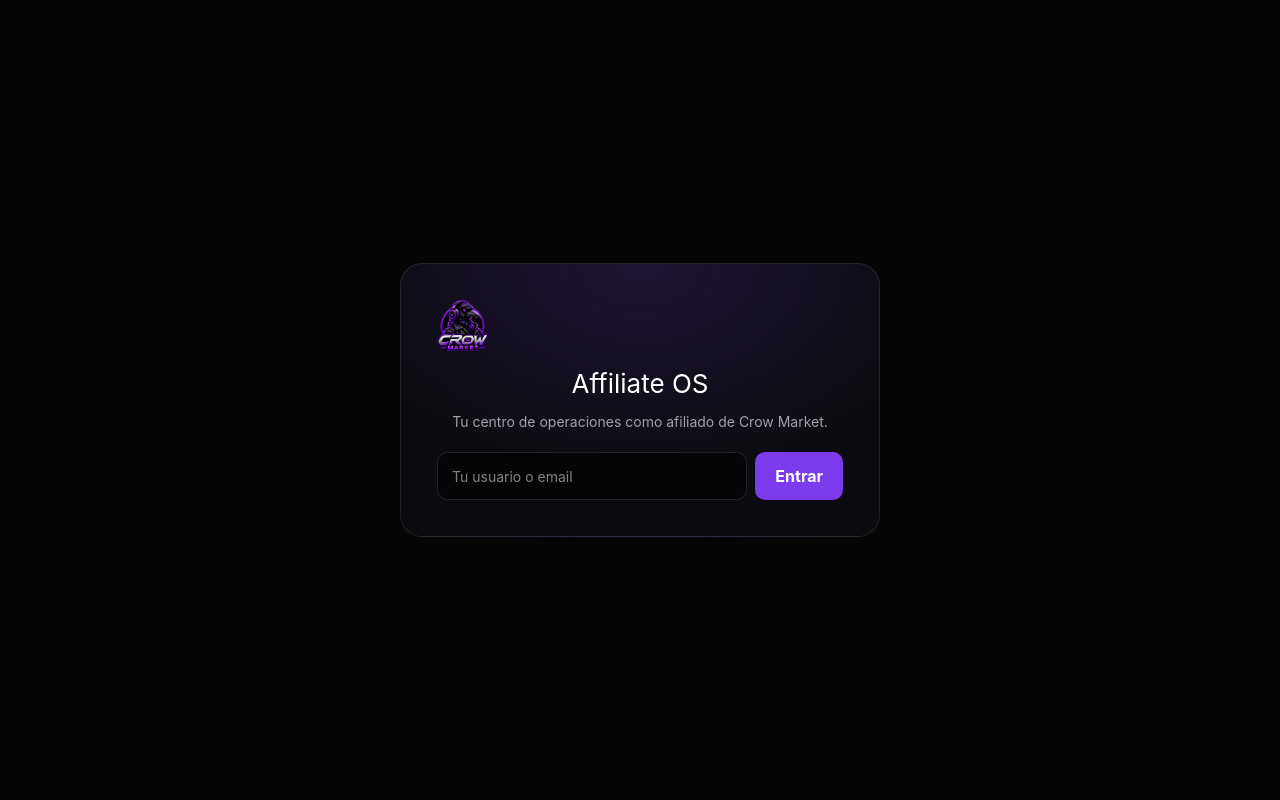
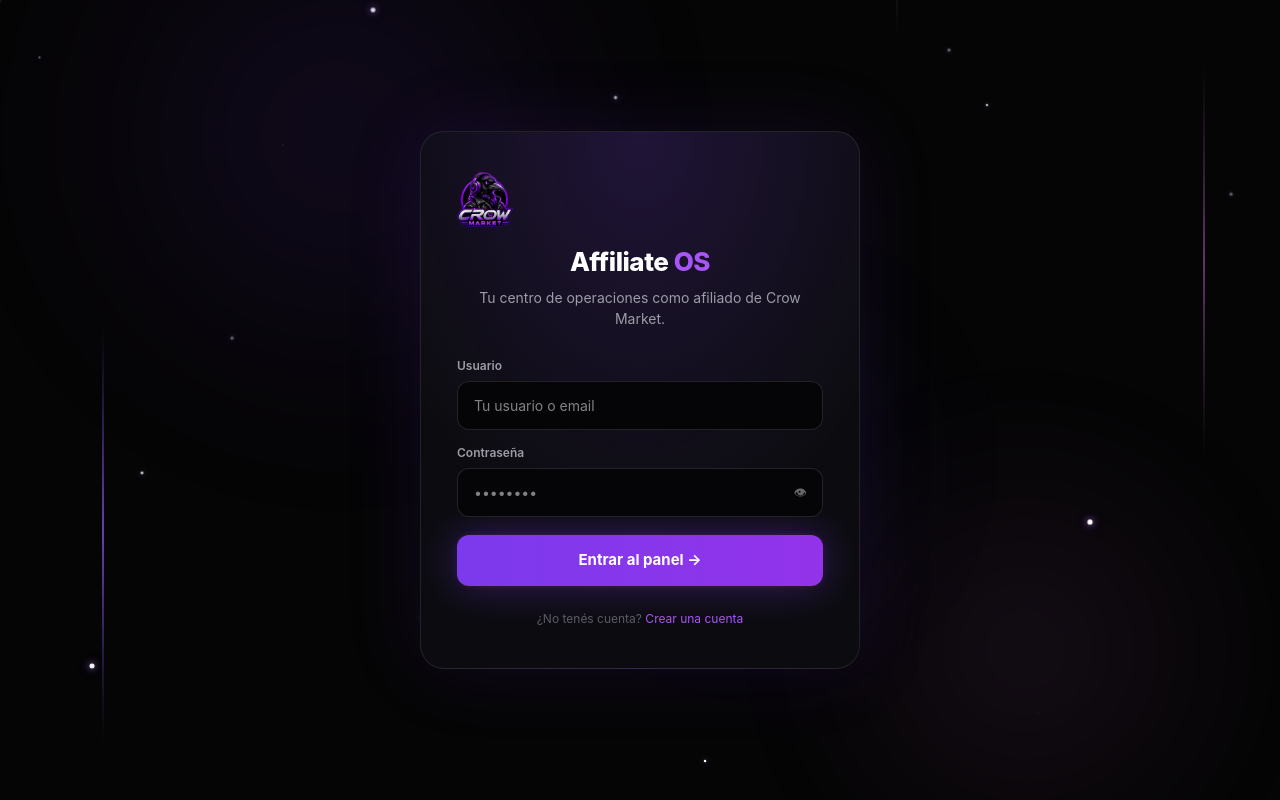
Before and after one commit to MrDeepGenius/crow, a Next.js app: page /affiliates in a window 1280 px wide. Built offline with nearby package versions, Linux system fonts and the light colour scheme.

Commit message:
Rediseñar interfaz de login del panel de afiliados
Co-authored-by: MrDeepGenius <47234644+MrDeepGenius@users.noreply.github.com>

```diff
--- a/app/affiliates/AffiliateHubClient.tsx
+++ b/app/affiliates/AffiliateHubClient.tsx
@@ -50,6 +50,7 @@ import {
 } from "./components/ui";
 import { Sparkline, AreaChart, Donut, bucketize } from "./components/charts";
 import { RewardsTab } from "./components/RewardsTab";
+import { AffiliateLogin } from "./components/AffiliateLogin";
 import { PhotoUploader } from "@/app/components/CreatorPageEditor";
 
 type Tab = "inicio" | "promotions" | "links" | "commissions" | "rewards" | "analytics" | "invites" | "team" | "saleslog" | "kit" | "referrals" | "notificaciones" | "pagos" | "settings";
@@ -155,25 +156,7 @@ export function AffiliateHubClient() {
   };
 
   if (!profile) {
-    return (
-      <ToastProvider>
-        <main style={{ minHeight: "100vh", background: C.bg, color: "#fff", fontFamily: FONT, display: "flex", alignItems: "center", justifyContent: "center", padding: "24px" }}>
-          <div className="aff-fadein" style={{ maxWidth: "480px", width: "100%", ...{ background: "radial-gradient(120% 140% at 50% 0%, rgba(124,58,237,0.16) 0%, rgba(124,58,237,0) 55%), #0c0c10" }, border: "1px solid rgba(255,255,255,0.09)", borderRadius: "22px", padding: "36px", textAlign: "center" }}>
-            <img src="/crowlogo.png" alt="Crow" style={{ width: "52px", height: "52px", objectFit: "contain", marginBottom: "12px" }} />
-            <h1 style={{ fontSize: "26px", margin: "0 0 8px" }}>Affiliate OS</h1>
-            <p style={{ color: C.muted, margin: "0 0 20px", fontSize: "14px" }}>Tu centro de operaciones como afiliado de Crow Market.</p>
-            <div style={{ display: "flex", gap: "8px" }}>
-              <label htmlFor="aff-login" style={{ position: "absolute", left: "-9999px" }}>Tu usuario o email</label>
-              <input id="aff-login" value={input} onChange={(e) => setInput(e.target.value)} onKeyDown={(e) => { if (e.key === "Enter") login(); }} placeholder="Tu usuario o email" style={{ flex: 1, background: "#050508", border: "1px solid rgba(255,255,255,0.12)", borderRadius: "10px", color: "#fff", padding: "12px 14px", fontSize: "14px", fontFamily: FONT }} />
-              <button onClick={login} className="aff-btn" style={{ padding: "12px 20px", borderRadius: "10px", border: "none", background: C.violet, color: "#fff", fontWeight: "bold", cursor: "pointer" }}>
-                Entrar
-              </button>
-            </div>
-          </div>
-        </main>
-        <style>{GLOBAL_CSS}</style>
-      </ToastProvider>
-    );
+    return <AffiliateLogin onLogin={login} />;
   }
 
   const section = SECTION_TITLES[tab];
--- /dev/null
+++ b/app/affiliates/components/AffiliateLogin.tsx
@@ -0,0 +1,213 @@
+"use client";
+
+import { useState } from "react";
+import AnimatedBackground from "@/app/components/AnimatedBackground";
+
+const FONT = '"Inter", system-ui, -apple-system, "Segoe UI", Roboto, sans-serif';
+
+export function AffiliateLogin({ onLogin }: { onLogin: (user: string) => void }) {
+  const [user, setUser] = useState("");
+  const [pass, setPass] = useState("");
+  const [showPass, setShowPass] = useState(false);
+  const [error, setError] = useState("");
+
+  const submit = (): void => {
+    if (!user.trim()) {
+      setError("Ingresá tu usuario");
+      return;
+    }
+    if (!pass.trim()) {
+      setError("Ingresá tu contraseña");
+      return;
+    }
+    setError("");
+    onLogin(user.trim());
+  };
+
+  return (
+    <main
+      style={{
+        minHeight: "100vh",
+        background: "#050505",
+        color: "#fff",
+        fontFamily: FONT,
+        display: "flex",
+        alignItems: "center",
+        justifyContent: "center",
+        padding: "24px",
+        position: "relative",
+        overflow: "hidden",
+      }}
+    >
+      <AnimatedBackground />
+      <div
+        className="aff-fadein"
+        style={{
+          position: "relative",
+          zIndex: 1,
+          maxWidth: "440px",
+          width: "100%",
+          background:
+            "radial-gradient(120% 140% at 50% 0%, rgba(124,58,237,0.18) 0%, rgba(124,58,237,0) 55%), #0c0c10",
+          border: "1px solid rgba(255,255,255,0.09)",
+          borderRadius: "24px",
+          padding: "40px 36px",
+          boxShadow: "0 0 80px rgba(124,58,237,0.12)",
+        }}
+      >
+        {/* Logo + título */}
+        <div style={{ textAlign: "center", marginBottom: "28px" }}>
+          <img
+            src="/crowlogo.png"
+            alt="Crow"
+            style={{ width: "56px", height: "56px", objectFit: "contain", marginBottom: "14px" }}
+          />
+          <h1 style={{ fontSize: "26px", margin: "0 0 6px", fontWeight: 800, letterSpacing: "-0.5px" }}>
+            Affiliate <span style={{ color: "#a855f7" }}>OS</span>
+          </h1>
+          <p style={{ color: "#9c9ca6", margin: 0, fontSize: "14px" }}>
+            Tu centro de operaciones como afiliado de Crow Market.
+          </p>
+        </div>
+
+        {/* Campos */}
+        <div style={{ display: "flex", flexDirection: "column", gap: "14px" }}>
+          <div>
+            <label
+              htmlFor="aff-user"
+              style={{ display: "block", color: "#9c9ca6", fontSize: "12px", marginBottom: "6px", fontWeight: 600 }}
+            >
+              Usuario
+            </label>
+            <input
+              id="aff-user"
+              value={user}
+              onChange={(e) => setUser(e.target.value)}
+              onKeyDown={(e) => { if (e.key === "Enter") submit(); }}
+              placeholder="Tu usuario o email"
+              autoComplete="username"
+              style={{
+                width: "100%",
+                boxSizing: "border-box",
+                background: "#050508",
+                border: "1px solid rgba(255,255,255,0.12)",
+                borderRadius: "12px",
+                color: "#fff",
+                padding: "13px 16px",
+                fontSize: "14px",
+                fontFamily: FONT,
+                outline: "none",
+                transition: "border-color 0.2s ease, box-shadow 0.2s ease",
+              }}
+              onFocus={(e) => {
+                e.currentTarget.style.borderColor = "rgba(124,58,237,0.5)";
+                e.currentTarget.style.boxShadow = "0 0 0 3px rgba(124,58,237,0.12)";
+              }}
+              onBlur={(e) => {
+                e.currentTarget.style.borderColor = "rgba(255,255,255,0.12)";
+                e.currentTarget.style.boxShadow = "none";
+              }}
+            />
+          </div>
+
+          <div>
+            <label
+              htmlFor="aff-pass"
+              style={{ display: "block", color: "#9c9ca6", fontSize: "12px", marginBottom: "6px", fontWeight: 600 }}
+            >
+              Contraseña
+            </label>
+            <div style={{ position: "relative" }}>
+              <input
+                id="aff-pass"
+                type={showPass ? "text" : "password"}
+                value={pass}
+                onChange={(e) => setPass(e.target.value)}
+                onKeyDown={(e) => { if (e.key === "Enter") submit(); }}
+                placeholder="••••••••"
+                autoComplete="current-password"
+                style={{
+                  width: "100%",
+                  boxSizing: "border-box",
+                  background: "#050508",
+                  border: "1px solid rgba(255,255,255,0.12)",
+                  borderRadius: "12px",
+                  color: "#fff",
+                  padding: "13px 16px",
+                  fontSize: "14px",
+                  fontFamily: FONT,
+                  outline: "none",
+                  transition: "border-color 0.2s ease, box-shadow 0.2s ease",
+                }}
+                onFocus={(e) => {
+                  e.currentTarget.style.borderColor = "rgba(124,58,237,0.5)";
+                  e.currentTarget.style.boxShadow = "0 0 0 3px rgba(124,58,237,0.12)";
+                }}
+                onBlur={(e) => {
+                  e.currentTarget.style.borderColor = "rgba(255,255,255,0.12)";
+                  e.currentTarget.style.boxShadow = "none";
+                }}
+              />
+              <button
+                type="button"
+                onClick={() => setShowPass((s) => !s)}
+                style={{
+                  position: "absolute",
+                  right: "12px",
+                  top: "50%",
+                  transform: "translateY(-50%)",
+                  background: "none",
+                  border: "none",
+                  color: "#666",
+                  cursor: "pointer",
+                  fontSize: "13px",
+                  padding: "4px",
+                }}
+              >
+                {showPass ? "🙈" : "👁"}
+              </button>
+            </div>
+          </div>
+
+          {error && (
+            <div style={{ color: "#f87171", fontSize: "13px", textAlign: "center" }}>
+              {error}
+            </div>
+          )}
+
+          <button
+            onClick={submit}
+            style={{
+              marginTop: "4px",
+              padding: "14px",
+              borderRadius: "12px",
+              border: "none",
+              background: "linear-gradient(90deg, #7c3aed, #9333ea)",
+              color: "#fff",
+              fontWeight: "bold",
+              fontSize: "15px",
+              cursor: "pointer",
+              boxShadow: "0 0 30px rgba(124,58,237,0.3)",
+              animation: "glow-pulse 3s ease-in-out infinite",
+              transition: "filter 0.15s ease",
+            }}
+            onMouseEnter={(e) => { e.currentTarget.style.filter = "brightness(1.12)"; }}
+            onMouseLeave={(e) => { e.currentTarget.style.filter = "none"; }}
+          >
+            Entrar al panel →
+          </button>
+        </div>
+
+        {/* Footer */}
+        <div style={{ textAlign: "center", marginTop: "24px" }}>
+          <p style={{ color: "#5c5c66", fontSize: "12px", margin: 0 }}>
+            ¿No tenés cuenta?{" "}
+            <a href="/create" style={{ color: "#a855f7", textDecoration: "none" }}>
+              Crear una cuenta
+            </a>
+          </p>
+        </div>
+      </div>
+    </main>
+  );
+}
```
